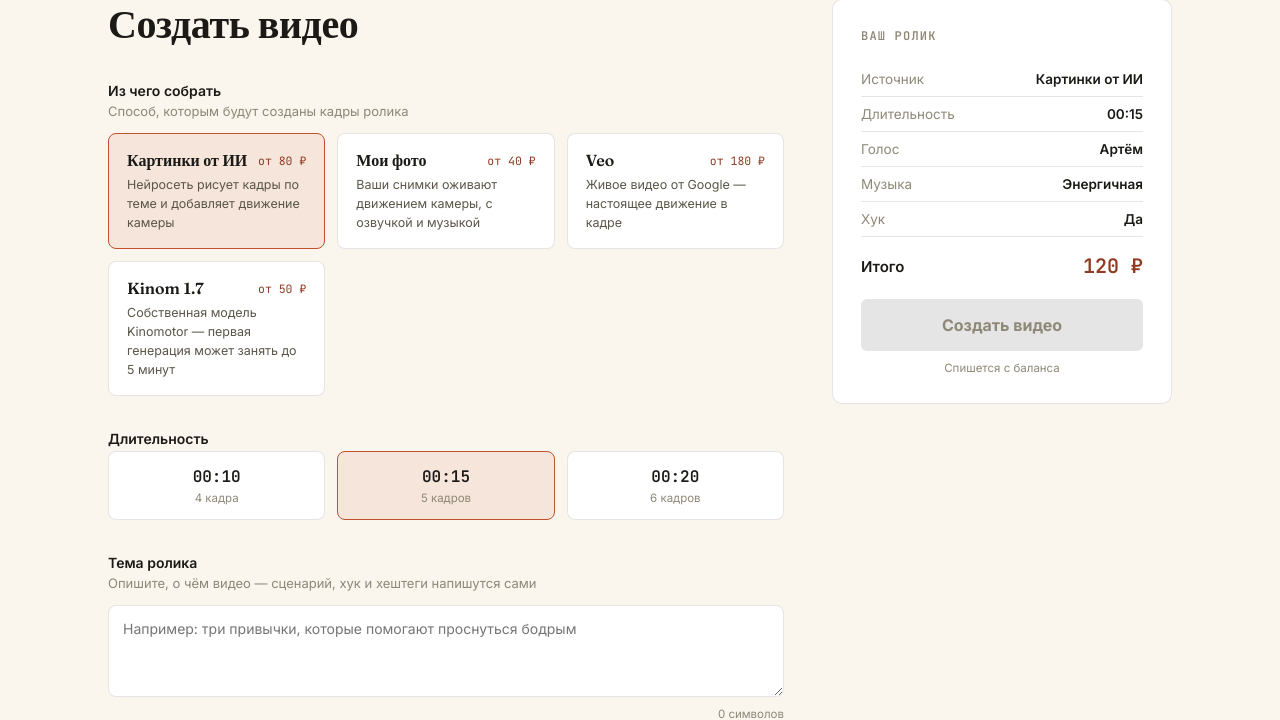
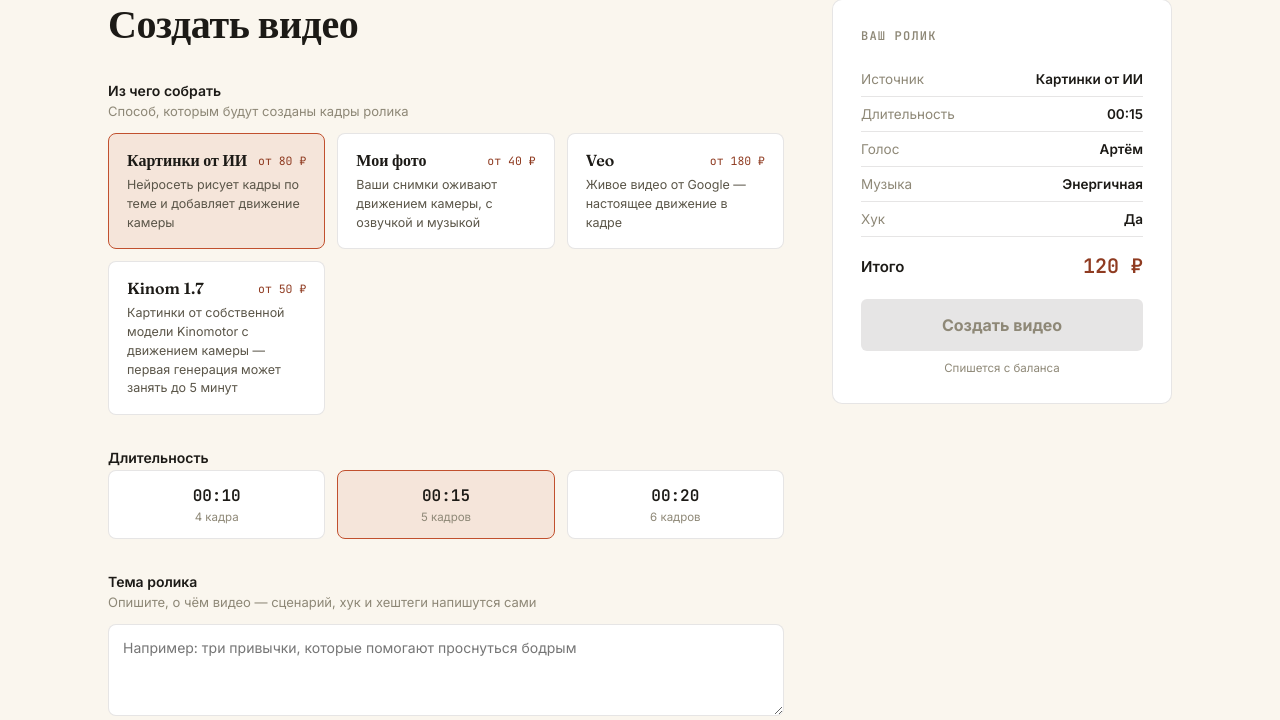
Before and after one commit to vlad23101983-jpg/reelframe, a FastAPI app: page /create in a window 1280 px wide. Shown: the part 115-835 px from the top of the page. Run offline with FastAPI, Linux system fonts and the light colour scheme.

Commit message:
copy: clarify Kinom 1.7 card description — AI images with camera motion, same concept as the ai tier

```diff
--- a/templates/create.html
+++ b/templates/create.html
@@ -35,7 +35,7 @@
         </div>
         <div class="opt" data-src="zimage" onclick="pick(this,'source')">
           <div class="opt-top"><span class="opt-name">Kinom 1.7</span><span class="opt-price mono">от 50 ₽</span></div>
-          <div class="opt-desc">Собственная модель Kinomotor — первая генерация может занять до 5 минут</div>
+          <div class="opt-desc">Картинки от собственной модели Kinomotor с движением камеры — первая генерация может занять до 5 минут</div>
         </div>
       </div>
     </div>
```
